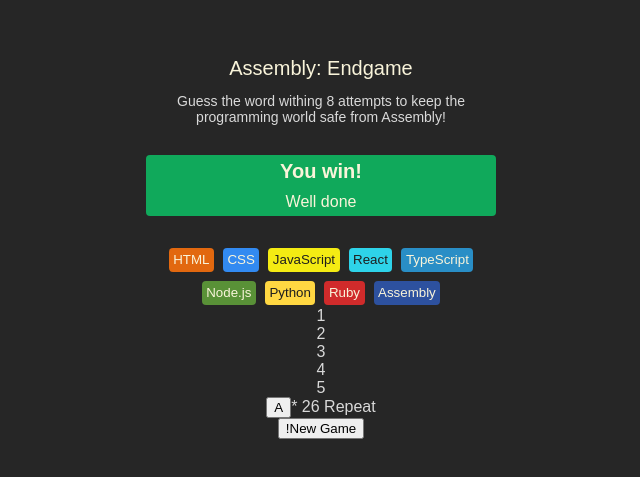
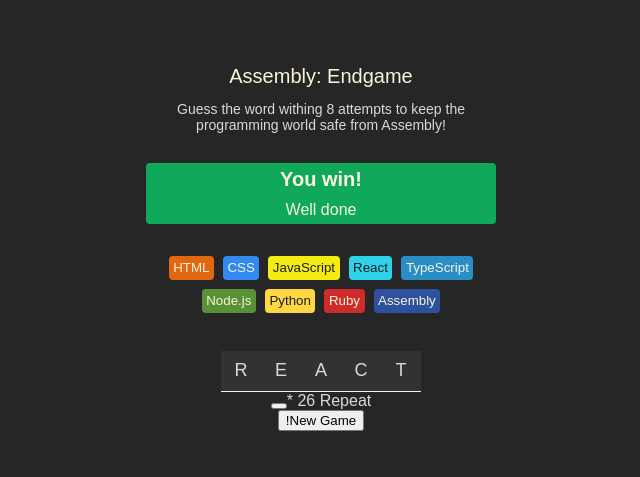
Before and after one commit to DarielMera/react-assembly-game, a React (Vite) app: page / in a window 1280 px wide. Shown: the part 179-656 px from the top of the page, without its empty margins (339-979 px from the left). Built offline with nearby package versions, Linux system fonts and the light colour scheme.

Commit message:
add current word element

```diff
--- a/src/AssemblyEndgame.jsx
+++ b/src/AssemblyEndgame.jsx
@@ -1,9 +1,24 @@
 import { useState } from "react"
 import Language from "./components/Language"
 import AlphabetLetter from "./components/AlphabetLetter"
-import {languages} from "./languages"
+import { languages } from "./languages"
 
 function AssemblyEndgame() {
+	const [currentWord, setCurrentWord] = useState("react")
+
+	const alphabet = "abcdefghijklmnopqrstuvwxyz"
+	const alphabetLetters = alphabet.toUpperCase().split("").map((letter, index)=>{
+		return <AlphabetLetter letter={letter}/>
+	})
+
+	const letterElements = currentWord
+		.toLocaleUpperCase()
+		.split("")
+		.map((letter, index) => {
+			return <span key={index}>{letter}</span>
+		})
+
+
 	const languageElements = languages.map((language, index) => {
 		return (
 			<Language
@@ -28,13 +43,7 @@ function AssemblyEndgame() {
 				<p>Well done</p>
 			</section>
 			<section className="languages-container">{languageElements} </section>
-			<section className="letters-container">
-				<div>1</div>
-				<div>2</div>
-				<div>3</div>
-				<div>4</div>
-				<div>5</div>
-			</section>
+			<section className="letters-container">{letterElements}</section>
 			<section>
 				<AlphabetLetter />
 				<span>* 26 Repeat</span>
--- a/src/components/AlphabetLetter.jsx
+++ b/src/components/AlphabetLetter.jsx
@@ -1,6 +1,6 @@
-function AlphabetLetter() {
+function AlphabetLetter(props) {
     return (
-        <button className="letter">A</button>
+        <button>{props.letter}</button>
      );
 }
 
--- a/src/index.css
+++ b/src/index.css
@@ -1,4 +1,3 @@
-
 body {
 	width: 100vw;
 	height: 100vh;
@@ -9,7 +8,7 @@ body {
 	margin: 0;
 	font-family: "Hanken Grotesk", Arial, sans-serif;
 	background-color: #262626;
-    color: #D9D9D9;
+	color: #d9d9d9;
 	padding: 20px;
 	text-align: center;
 }
@@ -30,8 +29,8 @@ header > p {
 	max-width: 350px;
 }
 
-section.game-status{
-    background-color: #10A95B;
+section.game-status {
+	background-color: #10a95b;
 	display: flex;
 	flex-direction: column;
 	align-items: center;
@@ -55,6 +54,7 @@ section.languages-container {
 	gap: 5px;
 	justify-content: center;
 	max-width: 350px;
+    margin-bottom: 36px;
 }
 
 section.languages-container > button {
@@ -63,3 +63,20 @@ section.languages-container > button {
 	border-radius: 4px;
 	margin: 2px;
 }
+
+section.letters-container {
+    display: flex;
+    justify-content: center;
+}
+
+section.letters-container > span{
+    height: 40px;
+    width: 40px;
+    background-color: #323232;
+    display: flex;
+    justify-content: center;
+    align-items: center;
+    font-size: 1.125rem;
+    border-bottom: 1px solid #f9F4DA;
+
+}
```
Lines whose indentation alone changed are shown as unchanged.
